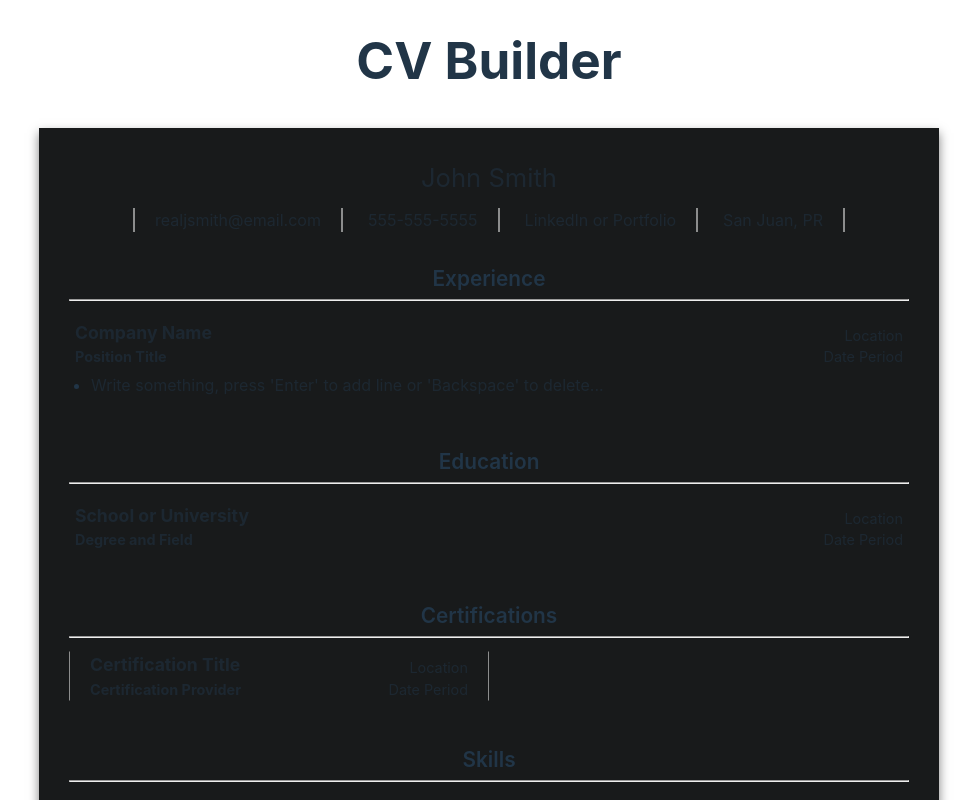
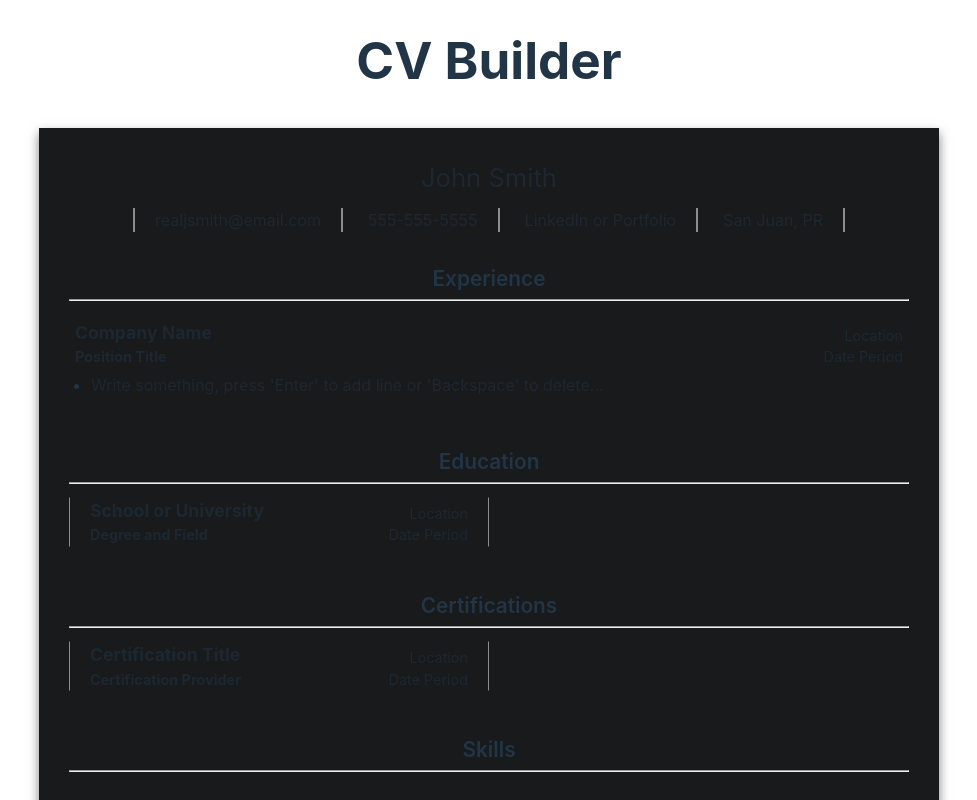
Before and after one commit to joel-jcs/cv-builder, a React (Vite) app: page / in a window 1280 px wide. Shown: the top 800 px of the page, without its empty margins (151-1128 px from the left). Built offline with nearby package versions, Linux system fonts and the light colour scheme.

Commit message:
Set Education section to have 2 entries per row

```diff
--- a/src/components/Modal.jsx
+++ b/src/components/Modal.jsx
@@ -16,7 +16,7 @@ export default function Modal({
     sectionTitle === "Experience"
       ? 5
       : sectionTitle === "Education"
-      ? 3
+      ? 4
       : sectionTitle === "Certifications"
       ? 6
       : 10;
--- a/src/components/Resume.jsx
+++ b/src/components/Resume.jsx
@@ -168,6 +168,7 @@ export function Resume() {
           <section className="resumeSection">
             <h2 className="sectionTitle">{"Education"}</h2>
             <hr></hr>
+            <div className="twoColumnSection">
               {entries.Education.map((entry) => {
                 return (
                   <Entry
@@ -187,12 +188,13 @@ export function Resume() {
                   />
                 );
               })}
+            </div>
           </section>
 
           <section className="resumeSection">
             <h2 className="sectionTitle">{"Certifications"}</h2>
             <hr></hr>
-            <div className="certificationsSection">
+            <div className="twoColumnSection">
               {entries.Certifications.map((entry) => {
                 return (
                   <Entry
--- a/src/styles/Resume.css
+++ b/src/styles/Resume.css
@@ -40,23 +40,22 @@ hr {
   width: 100%;
 }
 
-.certificationsSection {
+.twoColumnSection {
   width: 100%;
   display: grid;
   grid-template-columns: repeat(2, 1fr);
-  /* gap: 20px; */
   flex-wrap: wrap;
 }
 
-.certificationsSection > * {
+.twoColumnSection > * {
   flex: 1 0 calc(50% - 10px);
 }
 
-.certificationsSection .entry:nth-child(2n + 1) {
+.twoColumnSection .entry:nth-child(2n + 1) {
   border-left: 1px solid rgba(255, 255, 255, 0.5);
 }
 
-.certificationsSection .entry {
+.twoColumnSection .entry {
   border-right: 1px solid rgba(255, 255, 255, 0.5);
   border-radius: 0;
   padding: 0 20px;
```
Lines whose indentation alone changed are shown as unchanged.
